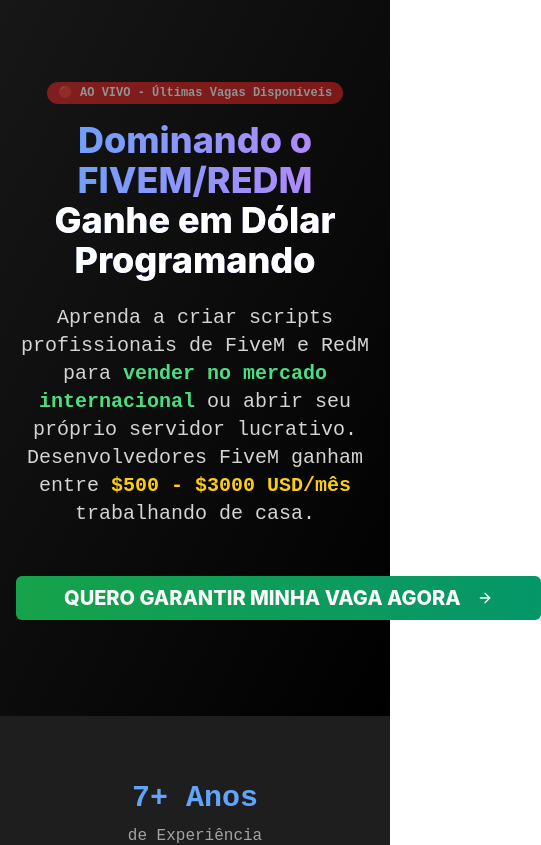
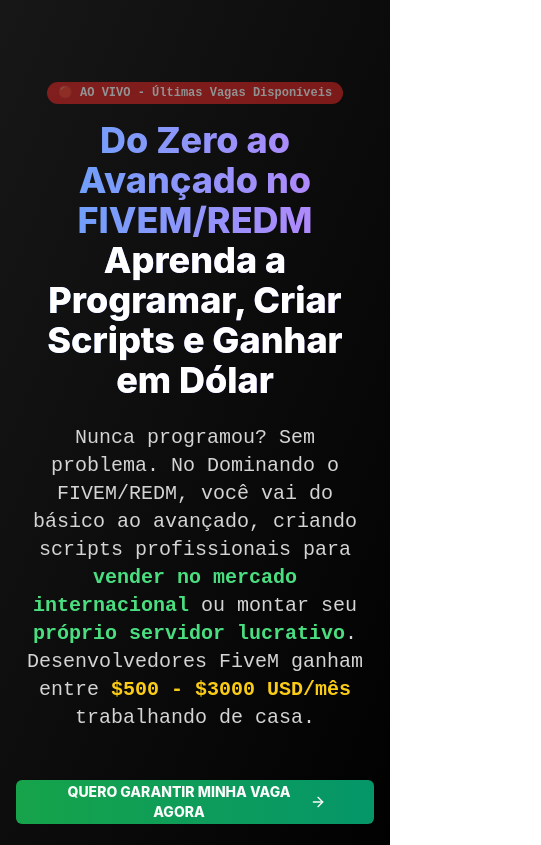
Before and after one commit to klandestino7/portfolio, a Next.js app: page /curso in a window 390 px wide. Shown: the top 845 px of the page, 541 px wide, since content can reach past the window. Built offline with nearby package versions, Linux system fonts and the light colour scheme.

Commit message:
tweak(home/hero): update text and update button responsive

```diff
--- a/app/curso/sections/hero.tsx
+++ b/app/curso/sections/hero.tsx
@@ -8,15 +8,17 @@ export const HeroSection = () => {
             <div className="max-w-6xl mx-auto px-4 sm:px-6 lg:px-8">
                 <div className="text-center mb-12">
                     <Badge className="bg-red-600 text-white mb-4 animate-pulse">🔴 AO VIVO - Últimas Vagas Disponíveis</Badge>
-                    <h1 className="text-4xl md:text-6xl font-bold mb-6 bg-gradient-to-r from-blue-400 to-purple-400 bg-clip-text text-transparent">
-                        Dominando o FIVEM/REDM
+                    <h1 className="text-4xl  font-bold mb-6 bg-gradient-to-r from-blue-400 to-purple-400 bg-clip-text text-transparent">
+                        Do Zero ao Avançado no FIVEM/REDM
                         <br />
-                        <span className="text-white">Ganhe em Dólar Programando</span>
+                        <span className="text-white md:text-6xl">Aprenda a Programar, Criar Scripts e Ganhar em Dólar</span>
                     </h1>
                     <p className="text-xl text-neutral-300 mb-8 max-w-3xl mx-auto">
-                        Aprenda a criar scripts profissionais de FiveM e RedM para{" "}
-                        <span className="text-green-400 font-bold">vender no mercado internacional</span> ou abrir seu próprio
-                        servidor lucrativo. Desenvolvedores FiveM ganham entre{" "}
+                        Nunca programou? Sem problema.
+                        No Dominando o FIVEM/REDM, você vai do básico ao avançado,
+                        criando scripts profissionais para{" "} <span className="text-green-400 font-bold">vender no mercado internacional</span> ou montar seu {" "} <span className="text-green-400 font-bold">próprio servidor lucrativo</span>.
+
+                        Desenvolvedores FiveM ganham entre{" "}
                         <span className="text-yellow-400 font-bold">$500 - $3000 USD/mês</span> trabalhando de casa.
                     </p>
                 </div>
@@ -56,7 +58,7 @@ export const HeroSection = () => {
                     <a href={"#plans"} >
                         <Button
                             size="lg"
-                            className="bg-gradient-to-r from-green-600 to-emerald-600 hover:from-green-700 hover:to-emerald-700 text-xl px-12 py-4 mb-4"
+                            className="bg-gradient-to-r from-green-600 to-emerald-600 hover:from-green-700 hover:to-emerald-700 md:text-xl px-12 py-4 mb-4 text-wrap"
                         >
                             QUERO GARANTIR MINHA VAGA AGORA
                             <ArrowRight className="ml-2 w-5 h-5" />
```
